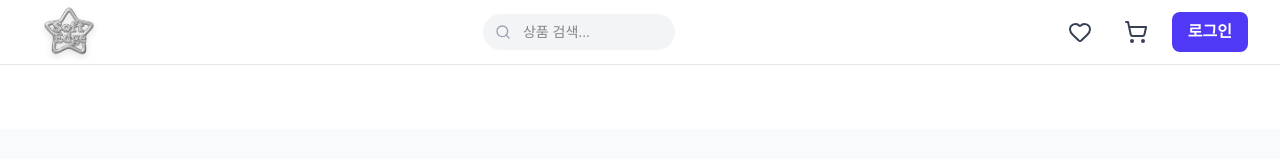
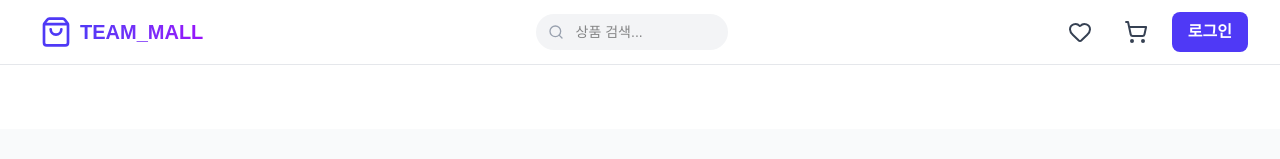
Before and after one commit to upuptts12-arch/shoppingmall, a Next.js app: page / in a window 1280 px wide. Shown: the top 159 px of the page. Built offline with nearby package versions, Linux system fonts and the light colour scheme.

Commit message:
로고 추가(softedge)

```diff
--- a/src/app/components/Navbar.tsx
+++ b/src/app/components/Navbar.tsx
@@ -1,7 +1,13 @@
 'use client'
 
 import Image from 'next/image'
-import { ShoppingCart, Search, Heart, User as UserIcon } from 'lucide-react'
+import {
+  ShoppingCart,
+  Search,
+  Heart,
+  User as UserIcon,
+  ShoppingBag,
+} from 'lucide-react'
 
 import { useAuth } from '@/app/context/AuthContext'
 import { useRouter } from 'next/navigation'
@@ -26,14 +32,10 @@ export default function Navbar() {
             className="flex items-center gap-2 cursor-pointer h-16 pl-2"
             onClick={() => router.push('/')}
           >
-            <Image
-              src="/softedge-logo.png" // public 폴더에 넣은 로고
-              alt="Soft Edge Logo"
-              width={58}
-              height={58}
-              priority
-              className="object-contain drop-shadow-md hover:brightness-125 transition"
-            />
+            <ShoppingBag className="h-8 w-8 text-indigo-600" />
+            <span className="text-xl font-bold bg-linear-to-r from-indigo-600 to-purple-600 bg-clip-text text-transparent">
+              TEAM_MALL
+            </span>
           </div>
 
           {/* 검색창 */}
@@ -81,7 +83,6 @@ export default function Navbar() {
             {/* 로그인 / 마이페이지 */}
             {isLoggedIn ? (
               <>
-                {/* 데스크탑 */}
                 <div className="hidden md:flex items-center gap-2">
                   <span className="text-gray-700 font-medium">{user}</span>
 
@@ -101,7 +102,6 @@ export default function Navbar() {
                   </button>
                 </div>
 
-                {/* 모바일 */}
                 <div className="flex md:hidden items-center gap-2">
                   <button
                     onClick={() => router.push('/mypage')}
```
